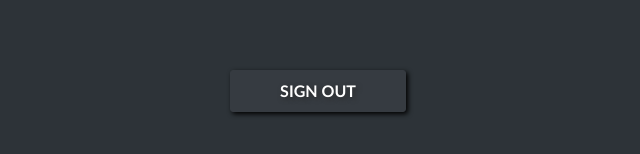
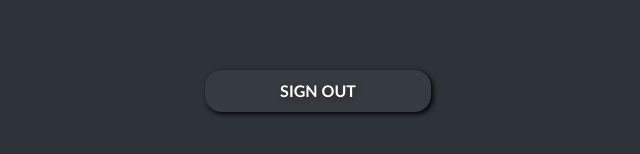
Before and after one commit to MinhQuan8/login-file, a plain HTML site: page index.html in a window 1280 px wide. Shown: the part 528-682 px from the top of the page, 322-962 px from the left. Drawn offline with Linux system fonts and the light colour scheme.

Commit message:
Update style.css

```diff
--- a/style.css
+++ b/style.css
@@ -38,3 +38,14 @@ h1{
             border:1px solid #64b0b5;
             background-color:#64b0b5;
         }
+
+#quit {
+  text-weight: bold;
+  width: 200px;
+  border-radius: 16px;
+}
+
+#quit:hover{
+            border:1px solid #ff5c5c;
+            background-color:#ff5c5c;
+        }
```
